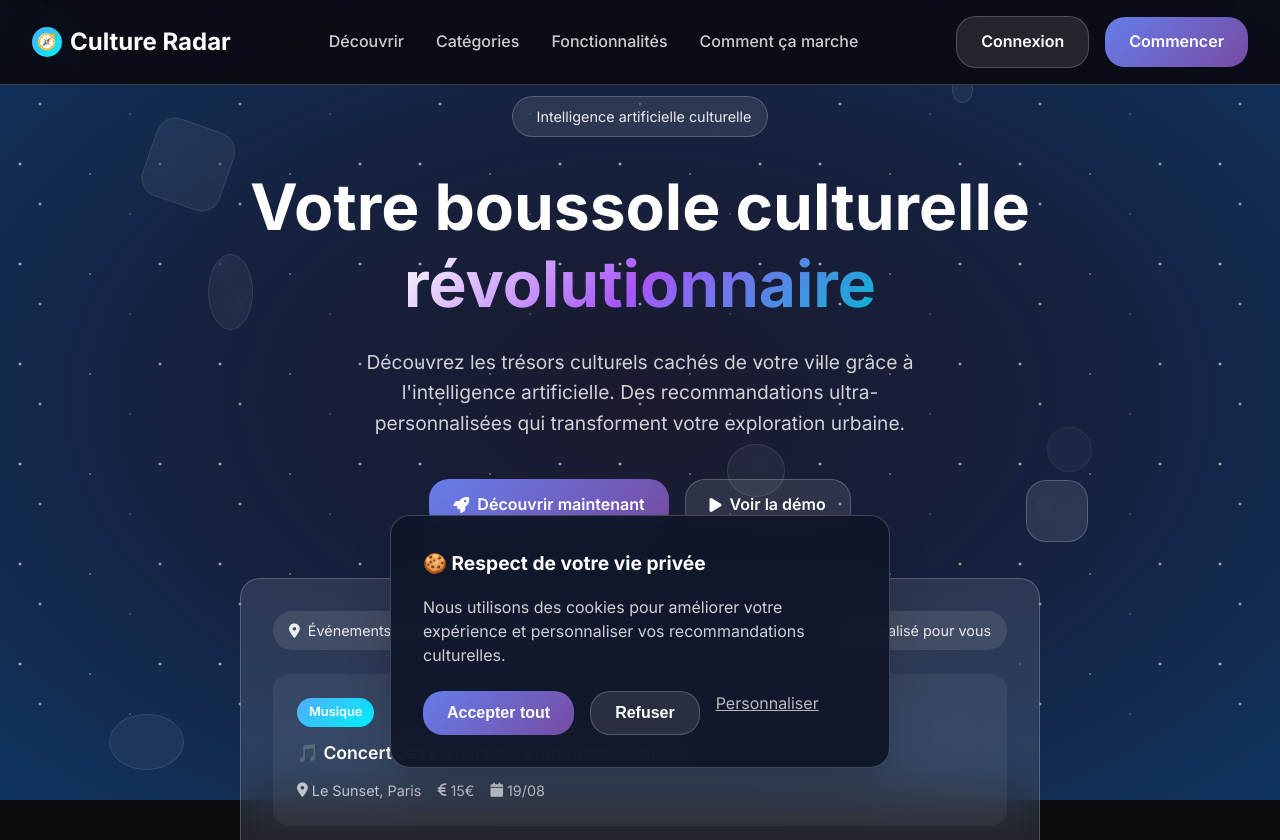
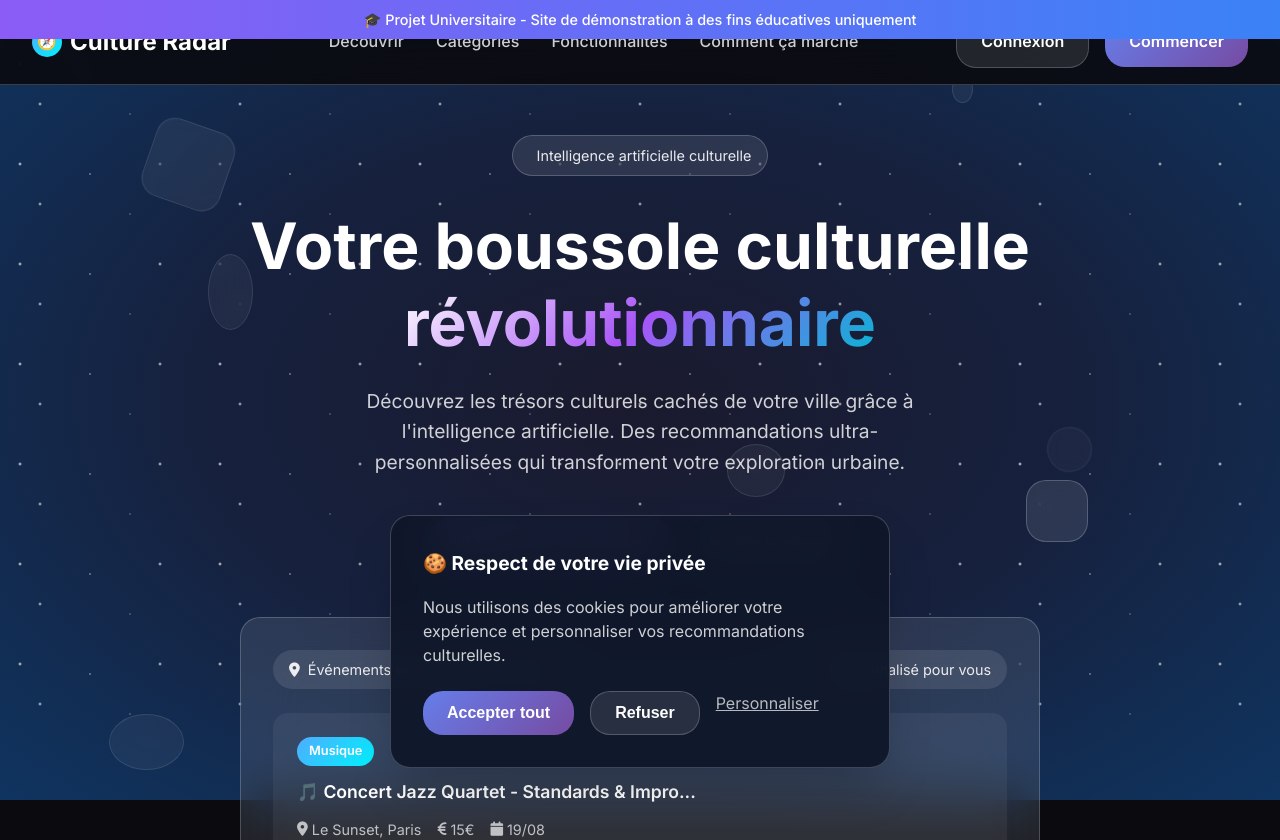
Before and after one commit to Manielle/culture--radar, a PHP site: page /culture-radar/ in a window 1280 px wide. Shown: the top 840 px of the page. Run offline with PHP 8.4, Linux system fonts and the light colour scheme.

Commit message:
univ add

```diff
--- a/index.php
+++ b/index.php
@@ -191,6 +191,11 @@ if (empty($realEvents)) {
     <link rel="stylesheet" href="https://cdnjs.cloudflare.com/ajax/libs/font-awesome/6.4.0/css/all.min.css">
 </head>
 <body>
+    <!-- UNIVERSITY PROJECT NOTICE -->
+    <div style="background: linear-gradient(90deg, #8B5CF6, #3B82F6); color: white; text-align: center; padding: 0.5rem; font-size: 0.9rem; font-weight: 500; position: relative; z-index: 9999;">
+        🎓 Projet Universitaire - Site de démonstration à des fins éducatives uniquement
+    </div>
+
     <!-- Skip to content for accessibility -->
     <a href="#main-content" class="skip-to-content">Aller au contenu principal</a>
 
@@ -686,7 +691,11 @@ if (empty($realEvents)) {
         </div>
 
         <div class="footer-bottom">
-            <p>&copy; 2024 Culture Radar. Projet étudiant fictif - Aucune transaction réelle.</p>
+            <p>&copy; 2024 Culture Radar - Projet Universitaire</p>
+            <p style="font-size: 0.85rem; opacity: 0.8; margin-top: 0.5rem;">
+                Ce site est un projet académique réalisé dans le cadre d'études universitaires.
+                Aucune transaction réelle n'est effectuée. À des fins éducatives uniquement.
+            </p>
         </div>
     </footer>
 
```
Also changed, not shown: culture-radar-landingv2.html (+10 -1 lines), 1 other file.
